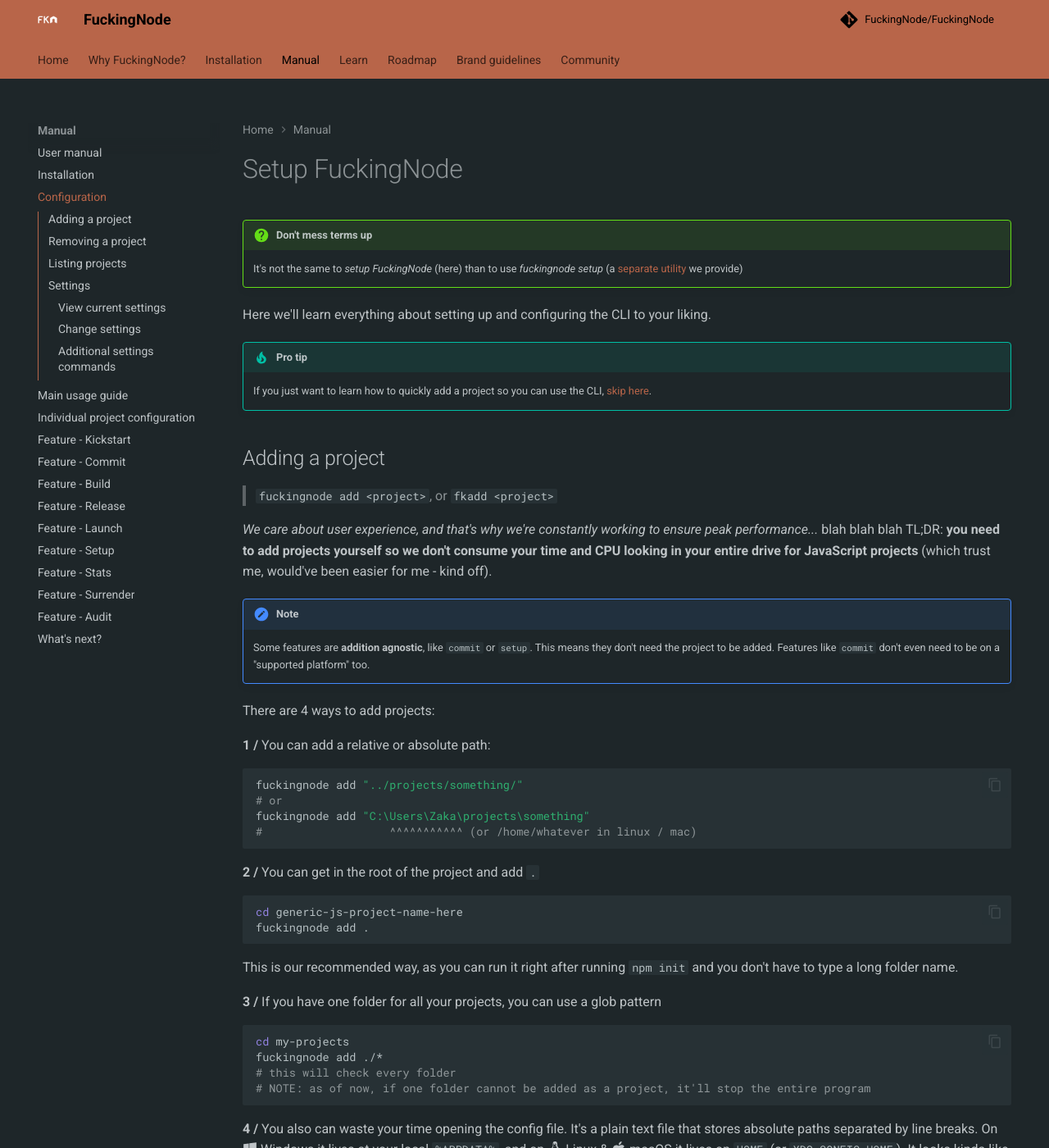
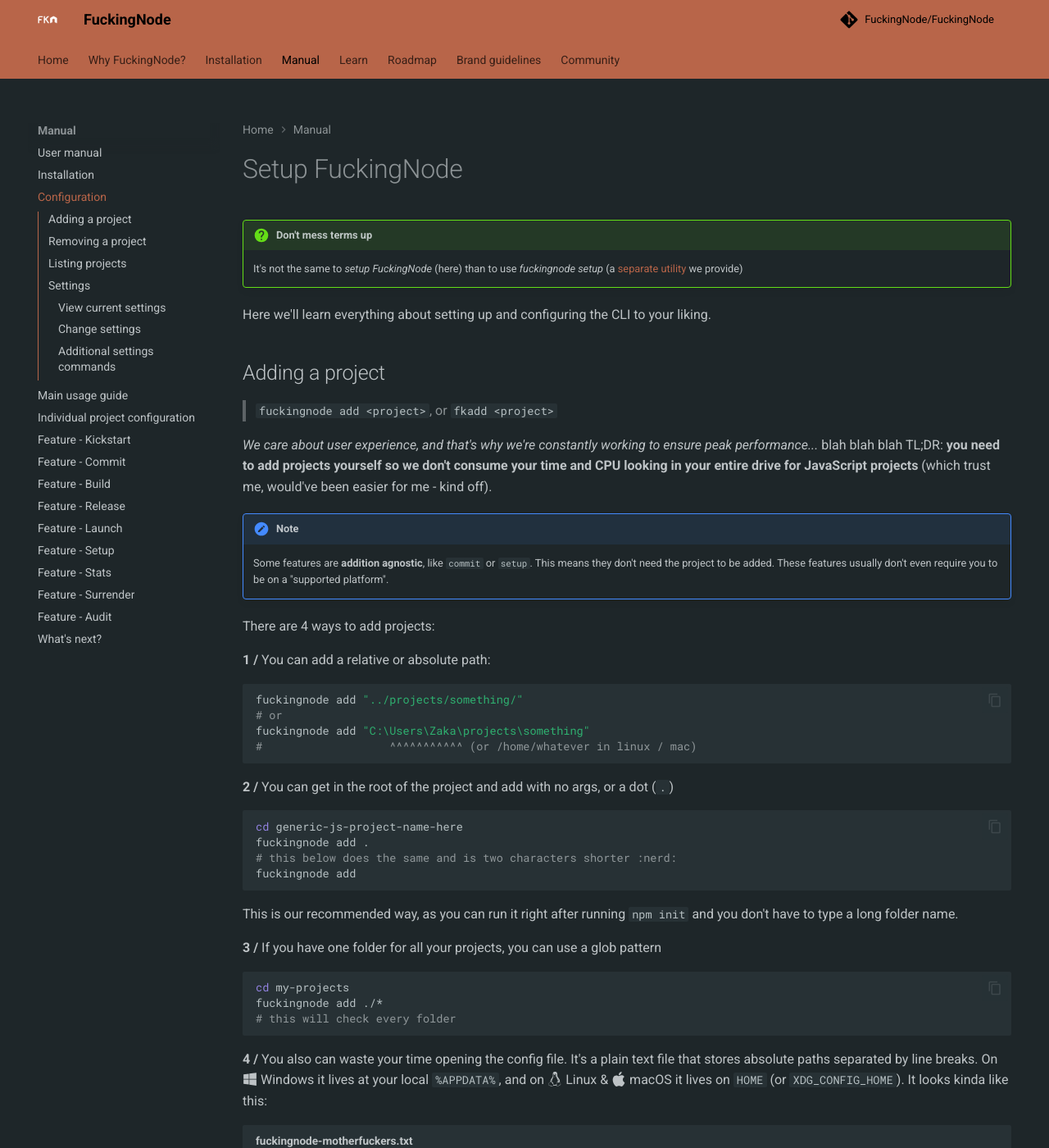
Before and after one commit to FuckingNode/fuckingnode.github.io, an MkDocs documentation site: the page built from docs/manual/configuration.md, in a window 1280 px wide and 1400 px high. Shown: the whole window at 82% size. Built offline with MkDocs 1.6.1 and Material for MkDocs 9.7.7, drawn with Linux system fonts in a browser that asks for light colours; comment, search, counter and statistics services are not loaded.

Commit message:
Some fixes to doc

````diff
--- a/docs/manual/configuration.md
+++ b/docs/manual/configuration.md
@@ -4,9 +4,6 @@
     It's not the same to _setup FuckingNode_ (here) than to use _fuckingnode setup_ (a [separate utility](setup.md) we provide)
 
 Here we'll learn everything about setting up and configuring the CLI to your liking.
-
-!!! tip "Pro tip"
-    If you just want to learn how to quickly add a project so you can use the CLI, [skip here](#adding-a-project).
 
 ## Adding a project
 
@@ -15,7 +12,7 @@ Here we'll learn everything about setting up and configuring the CLI to your lik
 _We care about user experience, and that's why we're constantly working to ensure peak performance..._ blah blah blah TL;DR: **you need to add projects yourself so we don't consume your time and CPU looking in your entire drive for JavaScript projects** (which trust me, would've been easier for me - kind off).
 
 !!! note
-    Some features are **addition agnostic**, like `commit` or `setup`. This means they don't need the project to be added. Features like `commit` don't even need to be on a "supported platform" too.
+    Some features are **addition agnostic**, like `commit` or `setup`. This means they don't need the project to be added. These features usually don't even require you to be on a "supported platform".
 
 There are 4 ways to add projects:
 
@@ -28,11 +25,13 @@ fuckingnode add "C:\Users\Zaka\projects\something"
 #                   ^^^^^^^^^^^ (or /home/whatever in linux / mac)
 ```
 
-**2 /** You can get in the root of the project and add `.`
+**2 /** You can get in the root of the project and add with no args, or a dot (`.`)
 
 ```bash
 cd generic-js-project-name-here
 fuckingnode add .
+# this below does the same and is two characters shorter :nerd:
+fuckingnode add
 ```
 
 This is our recommended way, as you can run it right after running `npm init` and you don't have to type a long folder name.
@@ -43,7 +42,6 @@ This is our recommended way, as you can run it right after running `npm init` an
 cd my-projects
 fuckingnode add ./*
 # this will check every folder
-# NOTE: as of now, if one folder cannot be added as a project, it'll stop the entire program
 ```
 
 **4 /** You also can waste your time opening the config file. It's a plain text file that stores absolute paths separated by line breaks. On :fontawesome-brands-windows: Windows it lives at your local `%APPDATA%`, and on :simple-linux: Linux & :simple-apple: macOS it lives on `HOME` (or `XDG_CONFIG_HOME`). It looks kinda like this:
````
Also changed, not shown: docs/index.md (+1 -1 lines), docs/manual/index.md (+1 -1 lines), docs/manual/surrender.md (+1 -1 lines).
